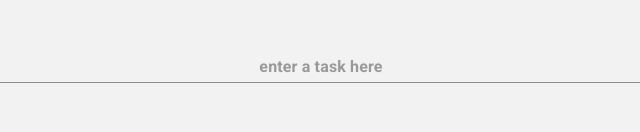
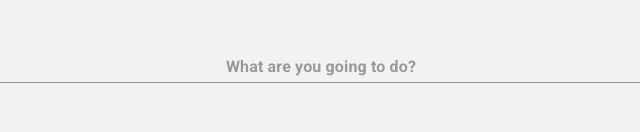
Before and after one commit to rey-soleil/things-take-time, a Next.js app: page / in a window 1280 px wide. Shown: the part 195-327 px from the top of the page, without its empty margins (319-959 px from the left). Built offline with nearby package versions, Linux system fonts and the light colour scheme; no server answers.

Commit message:
feat(tasks): onEnter, start the stopwatch

```diff
--- a/components/EnterTaskName.tsx
+++ b/components/EnterTaskName.tsx
@@ -14,7 +14,7 @@ export default function EnterTaskName({
   return (
     <Input
       fullWidth
-      placeholder="enter a task here"
+      placeholder="What are you going to do?"
       onChange={({ target }) => setTaskName(target.value)}
       value={taskName}
       slotProps={{
--- a/components/TaskController.tsx
+++ b/components/TaskController.tsx
@@ -9,6 +9,7 @@ export default function TaskController({
   taskName,
   setTaskName,
   setTask,
+  startStopwatch,
 }: {
   startTime: number | undefined;
   tasks: Task[] | undefined;
@@ -16,6 +17,7 @@ export default function TaskController({
   taskName: string;
   setTaskName: (taskName: string) => void;
   setTask: (task: Task | undefined) => void;
+  startStopwatch: () => void;
 }) {
   if (startTime) {
     return (
@@ -35,6 +37,7 @@ export default function TaskController({
           tasks={tasks}
           setTaskName={setTaskName}
           setTask={setTask}
+          startStopwatch={startStopwatch}
         />
       )}
     </div>
--- a/components/TodoistTaskSelector.tsx
+++ b/components/TodoistTaskSelector.tsx
@@ -5,17 +5,23 @@ export default function TodoistTaskSelector({
   tasks,
   setTaskName,
   setTask,
+  startStopwatch,
 }: {
   tasks: Task[];
   setTaskName: (taskName: string) => void;
   setTask: (task: Task | undefined) => void;
+  startStopwatch: () => void;
 }) {
   return (
     <Autocomplete
       freeSolo
       fullWidth
       renderInput={(params) => (
-        <TextField key={params.id} {...params} label="type out or select a task here" />
+        <TextField
+          key={params.id}
+          {...params}
+          label="What are you going to do?"
+        />
       )}
       onInputChange={(_, value, reason) => {
         if (reason === "input") {
@@ -27,11 +33,12 @@ export default function TodoistTaskSelector({
         if (reason === "selectOption") {
           setTaskName("");
           setTask(value as Task);
+          startStopwatch();
         }
       }}
       onKeyDown={(event) => {
         if (event.key === "Enter") {
-          return;
+          startStopwatch();
         }
       }}
       options={tasks}
--- a/src/app/page.tsx
+++ b/src/app/page.tsx
@@ -7,7 +7,6 @@ import TaskCompleteDialog from "components/TaskCompleteDialog";
 import TaskController from "components/TaskController";
 import Timeline from "components/Timeline";
 import { useSession } from "next-auth/react";
-import { redirect } from "next/navigation";
 import { useEffect, useState } from "react";
 import { Toaster } from "react-hot-toast";
 import { logToGoogleCalendarAndToast } from "utils/task-logging";
@@ -27,9 +26,14 @@ export default function Home() {
   const [isTaskConfirmationDialogOpen, setIsTaskConfirmationDialogOpen] =
     useState(false);
 
-  function startStopwatch() {
-    setStartTime(Date.now());
-  }
+  const startStopwatch = () => {
+    const startTime = Date.now();
+    setStartTime(startTime);
+    const intervalId = setInterval(() => {
+      setMilliseconds(Date.now() - startTime);
+    }, 1000);
+    setIntervalId(intervalId);
+  };
 
   function stopStopwatch() {
     if (task) {
@@ -41,16 +45,6 @@ export default function Home() {
     clearInterval(intervalId!);
     setIntervalId(null);
   }
-
-  // When startTime is set, create an interval to update milliseconds every
-  // second
-  useEffect(() => {
-    if (!startTime) return;
-    const intervalId = setInterval(() => {
-      setMilliseconds(Date.now() - startTime);
-    }, 1000);
-    setIntervalId(intervalId);
-  }, [startTime]);
 
   // If the user has a Todoist API token, fetch their tasks
   useEffect(() => {
@@ -70,6 +64,7 @@ export default function Home() {
         taskName={taskName}
         setTaskName={setTaskName}
         setTask={setTask}
+        startStopwatch={startStopwatch}
       />
       <Stopwatch milliseconds={milliseconds} />
       <ControlCenter
```
